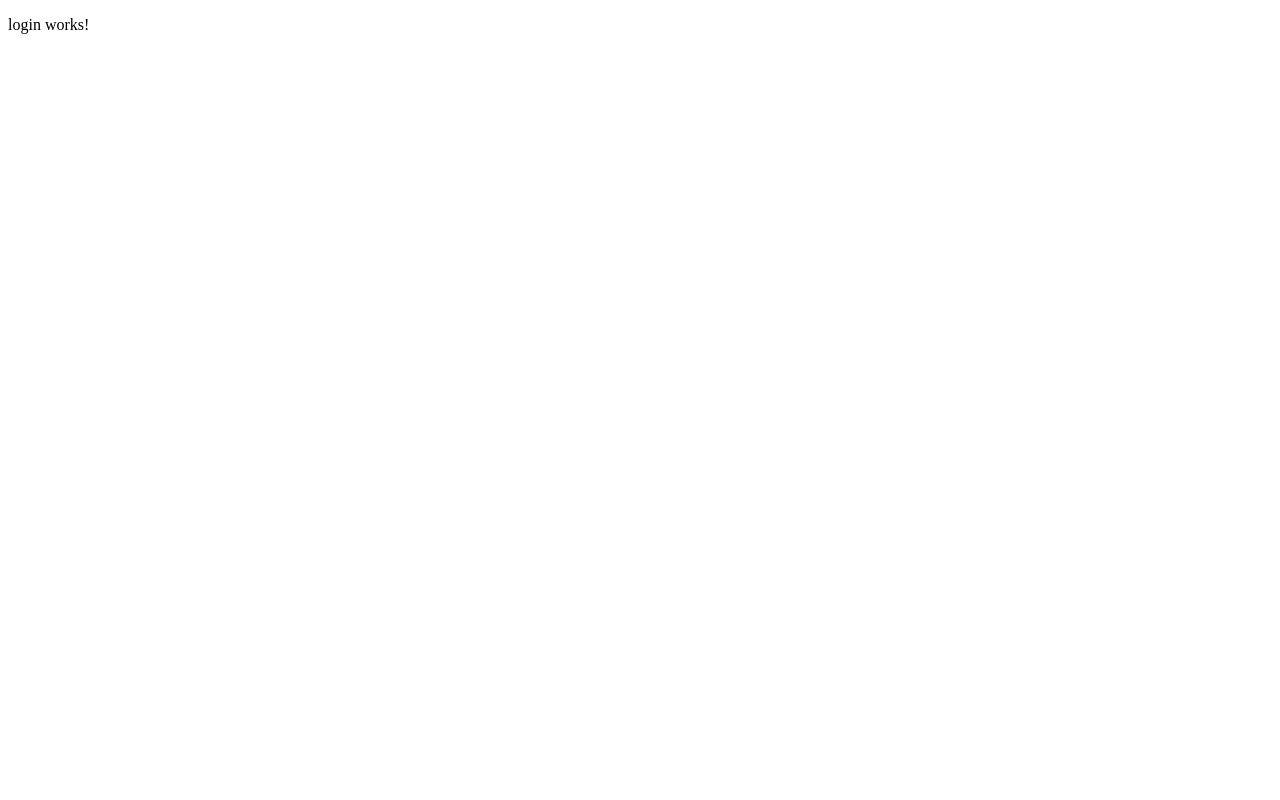
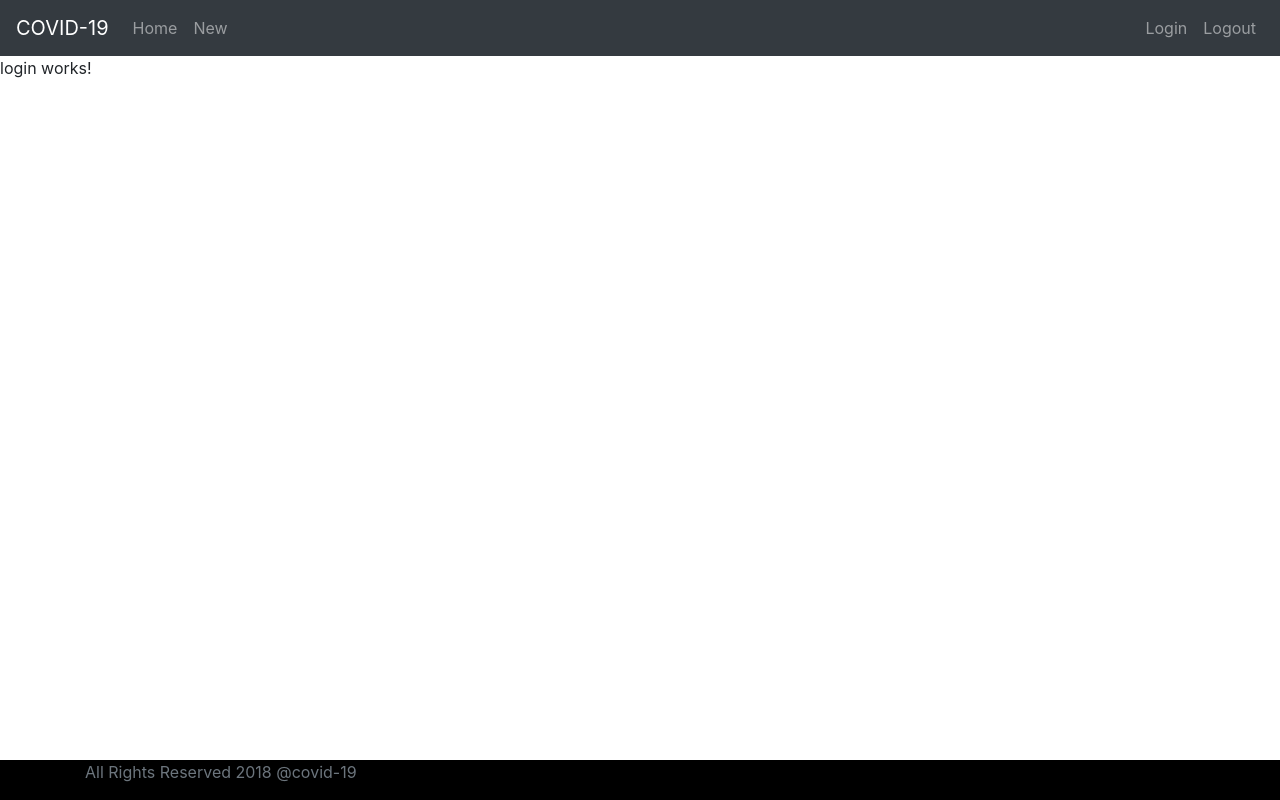
Before and after one commit to girzal/covid-health, an Angular app in the folder COVIDHEALTH/: page / in a window 1280 px wide. Built offline with nearby package versions, Linux system fonts and the light colour scheme.

Commit message:
header,footer,home page added

```diff
--- a/COVIDHEALTH/package.json
+++ b/COVIDHEALTH/package.json
@@ -24,13 +24,13 @@
     "zone.js": "~0.10.2"
   },
   "devDependencies": {
-    "@angular-devkit/build-angular": "~0.900.7",
+    "@angular-devkit/build-angular": "^0.900.7",
     "@angular/cli": "~9.0.7",
     "@angular/compiler-cli": "~9.0.7",
     "@angular/language-service": "~9.0.7",
-    "@types/node": "^12.11.1",
     "@types/jasmine": "~3.5.0",
     "@types/jasminewd2": "~2.0.3",
+    "@types/node": "^12.11.1",
     "codelyzer": "^5.1.2",
     "jasmine-core": "~3.5.0",
     "jasmine-spec-reporter": "~4.2.1",
--- a/COVIDHEALTH/src/app/app.component.html
+++ b/COVIDHEALTH/src/app/app.component.html
@@ -1,6 +1,7 @@
 <router-outlet>
-  <app-login></app-login>
+  <app-menu></app-menu>
+  <div clas="container">
+    <app-login></app-login>
+  </div>
+  <app-footer></app-footer>
 </router-outlet>
-
-<router-outlet name='left'></router-outlet>
-<router-outlet name='right'></router-outlet>
--- a/COVIDHEALTH/src/app/app.module.ts
+++ b/COVIDHEALTH/src/app/app.module.ts
@@ -5,12 +5,16 @@
 import { AppComponent } from './app.component';
 import { LoginComponent } from './login/login.component';
 import { HomeComponent } from './home/home.component';
+import { FooterComponent } from './footer/footer.component';
+import { MenuComponent } from './menu/menu.component';
 
 @NgModule({
   declarations: [
     AppComponent,
     LoginComponent,
-    HomeComponent
+    HomeComponent,
+    FooterComponent,
+    MenuComponent,
   ],
   imports: [
     BrowserModule,
--- /dev/null
+++ b/COVIDHEALTH/src/app/footer/footer.component.css
@@ -0,0 +1,7 @@
+.footer {
+  position: absolute;
+  bottom: 0;
+  width: 100%;
+  height: 40px;
+  background-color: black;
+  }
--- /dev/null
+++ b/COVIDHEALTH/src/app/footer/footer.component.html
@@ -0,0 +1,5 @@
+<footer class="footer">
+    <div class="container">
+        <span class="text-muted">All Rights Reserved 2018 @covid-19</span>
+    </div>
+</footer>
--- /dev/null
+++ b/COVIDHEALTH/src/app/footer/footer.component.ts
@@ -0,0 +1,15 @@
+import { Component, OnInit } from '@angular/core';
+
+@Component({
+  selector: 'app-footer',
+  templateUrl: './footer.component.html',
+  styleUrls: ['./footer.component.css']
+})
+export class FooterComponent implements OnInit {
+
+  constructor() { }
+
+  ngOnInit(): void {
+  }
+
+}
--- /dev/null
+++ b/COVIDHEALTH/src/app/menu/menu.component.html
@@ -0,0 +1,16 @@
+<header >
+    <nav class="navbar navbar-expand-md navbar-dark bg-dark">
+        <div><a href="https://www.in28minutes.com" class="navbar-brand">
+            COVID-19</a></div>
+
+      <ul class="navbar-nav">
+        <li><a class="nav-link">Home</a></li>
+        <li><a class="nav-link">New</a></li>
+      </ul>
+
+      <ul class="navbar-nav navbar-collapse justify-content-end">
+        <li><a  class="nav-link">Login</a></li>
+        <li><a  class="nav-link">Logout</a></li>
+      </ul>
+    </nav>
+  </header>
--- /dev/null
+++ b/COVIDHEALTH/src/app/menu/menu.component.ts
@@ -0,0 +1,15 @@
+import { Component, OnInit } from '@angular/core';
+
+@Component({
+  selector: 'app-menu',
+  templateUrl: './menu.component.html',
+  styleUrls: ['./menu.component.css']
+})
+export class MenuComponent implements OnInit {
+
+  constructor() { }
+
+  ngOnInit(): void {
+  }
+
+}
--- a/COVIDHEALTH/src/styles.css
+++ b/COVIDHEALTH/src/styles.css
@@ -1 +1 @@
-/* You can add global styles to this file, and also import other style files */
+@import url('https://unpkg.com/bootstrap@4.3.1/dist/css/bootstrap.min.css');
```
Also changed, not shown: COVIDHEALTH/src/app/menu/menu.component.css (added), 2 other files (tests, documents, lock files or other folders).
